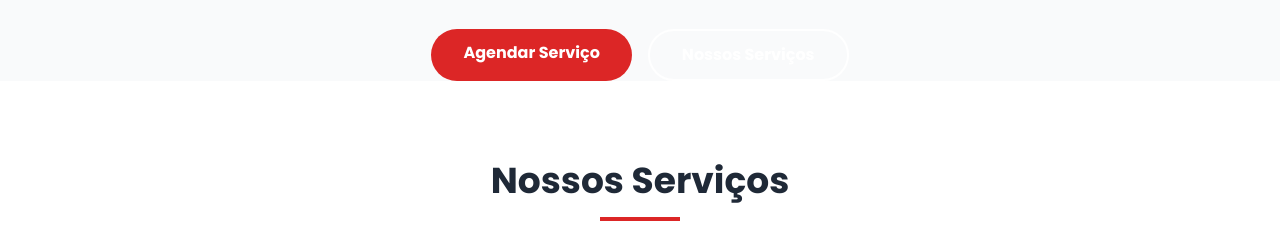
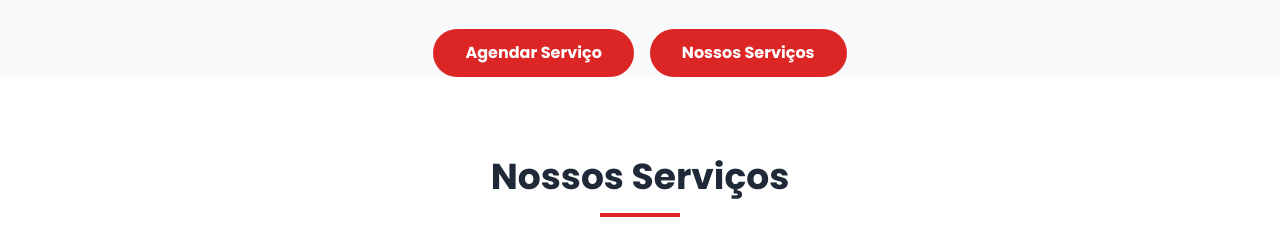
Before and after one commit to abdieldeathayde/RealCarService, a plain HTML site: page index.html in a window 1280 px wide. Shown: the part 814-1052 px from the top of the page. Drawn offline with nearby package versions, Linux system fonts and the light colour scheme; a script that the page names is missing.

Commit message:
alterando propiedade elemento html

```diff
--- a/index.html
+++ b/index.html
@@ -52,7 +52,7 @@
         <p class="text-xl md:text-2xl mb-8 max-w-3xl mx-auto">Serviços automotivos premium com tecnologia de ponta e profissionais altamente qualificados.</p>
         <div class="flex flex-col sm:flex-row justify-center gap-4">
             <a href="#contact" class="bg-red-600 hover:bg-red-700 text-white font-bold py-3 px-8 rounded-full transition duration-300">Agendar Serviço</a>
-            <a href="#services" class="bg-transparent hover:bg-white hover:text-gray-900 border-2 border-white text-white font-bold py-3 px-8 rounded-full transition duration-300">Nossos Serviços</a>
+        <a href="#services" class="bg-red-600 hover:bg-red-700 text-white font-bold py-3 px-8 rounded-full transition duration-300">Nossos Serviços</a>
         </div>
     </div>
 </section>
```
